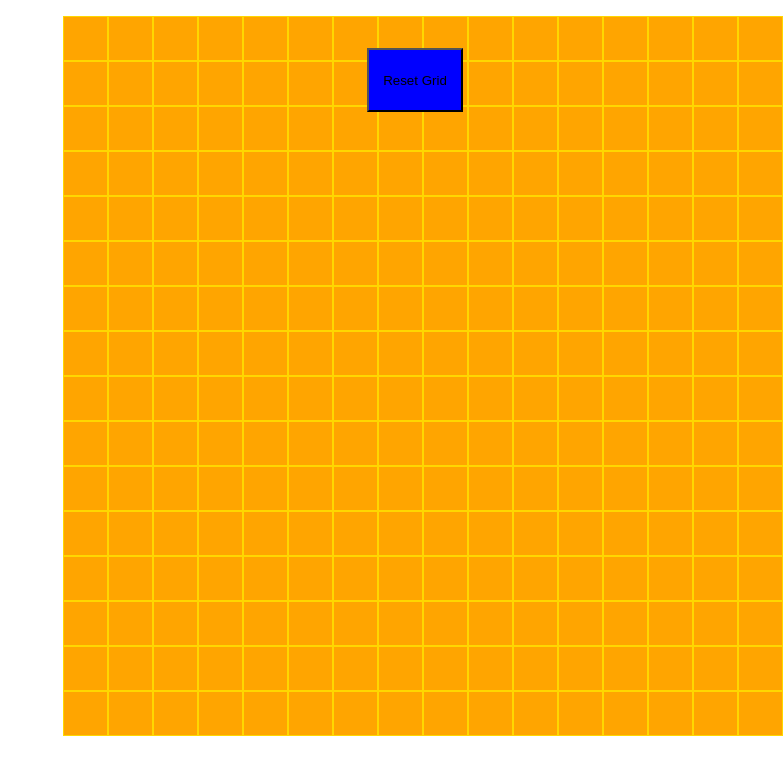
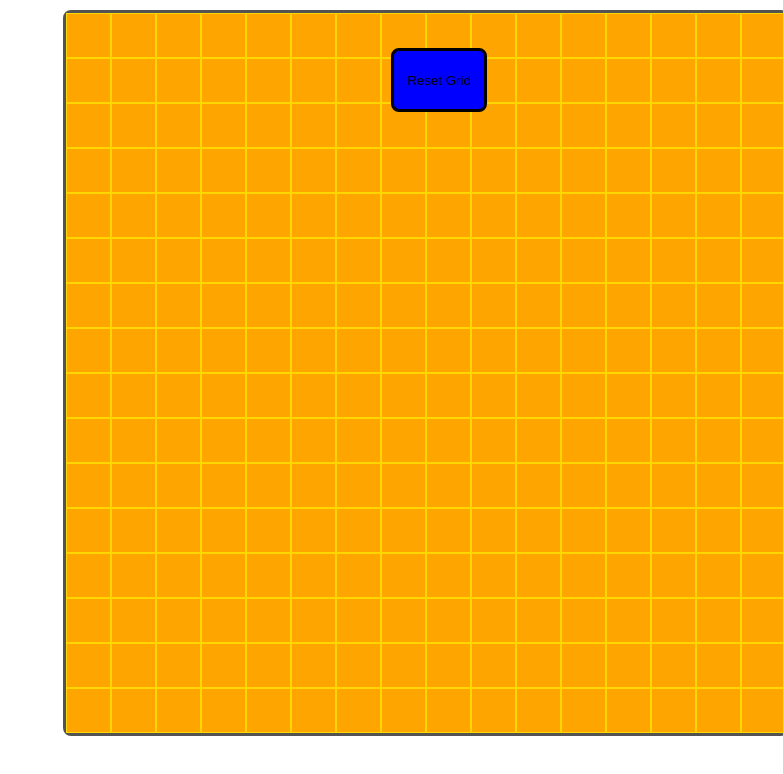
Before and after one commit to blaisepic/etch-a-sketch, a plain HTML site: page index.html in a window 1280 px wide. Shown: the whole page, without its empty margins (497-1280 px from the left). Drawn offline with Linux system fonts and the light colour scheme.

Commit message:
updated style for grid, resetBTN

```diff
--- a/style.css
+++ b/style.css
@@ -17,6 +17,8 @@ html, body {
     width: 45rem;
     flex-wrap: wrap;
     margin-top: auto;
+    border: .2rem solid rgba(2, 2, 2, 0.678);
+    border-radius: .5rem;
 }
 
 row {
@@ -40,8 +42,10 @@ cell {
 .button {
     position: fixed;
     top: 3rem;
-    left: 54rem;
+    left: 55.5rem;
     height: 4rem;
     width: 6rem;
     background-color: blue;
+    border: .2rem solid black;
+    border-radius: .5rem;
 }
```
